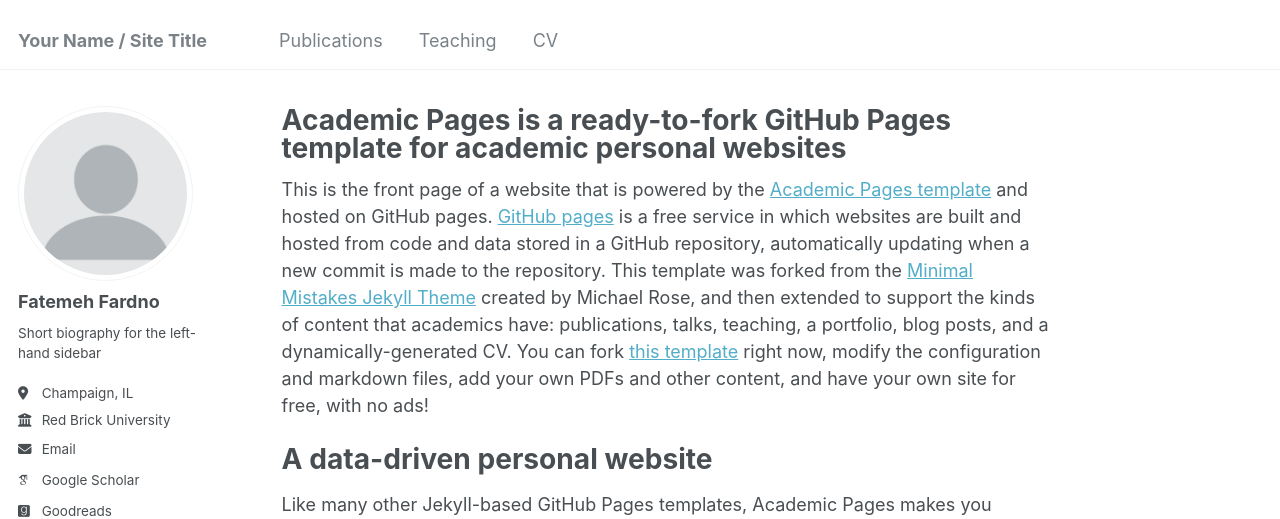
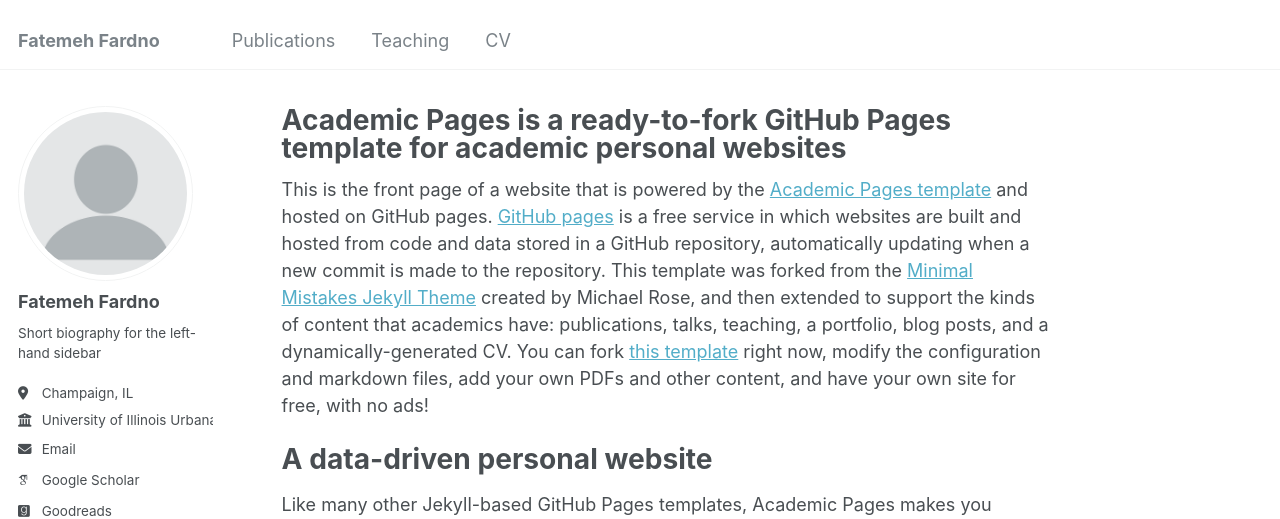
Before and after one commit to ffardno/ffardno.github.io, a Jekyll site: the page built from _pages/about.md, in a window 1280 px wide. Shown: the top 519 px of the page. Built offline with Jekyll 4.4.1, drawn with Linux system fonts in a browser that asks for light colours; some web fonts are replaced.

```diff
--- a/_config.yml
+++ b/_config.yml
@@ -8,10 +8,10 @@
 
 # Basic Site Settings
 locale                   : "en-US"
-title                    : "Your Name / Site Title"
+title                    : "Fatemeh Fardno"
 title_separator          : "-"
 name                     : &name "Fatemeh Fardno"
-description              : &description "personal description"
+description              : &description "ECE PhD student at UIUC"
 url                      : https://academicpages.github.io # the base hostname & protocol for your site e.g. "https://[your GitHub username].github.io"
 baseurl                  : "" # the subpath of your site, e.g. "/blog"
 repository               : "academicpages/academicpages.github.io"
@@ -26,7 +26,7 @@ author:
   pronouns         : # example: "she/her"
   bio              : "Short biography for the left-hand sidebar"
   location         : "Champaign, IL"
-  employer         : "Red Brick University"
+  employer         : "University of Illinois Urbana-Champaign"
   uri              : # URL
   email            : "ffardno2@illinois.edu"
 
```
Also changed, not shown: 1 other file.
